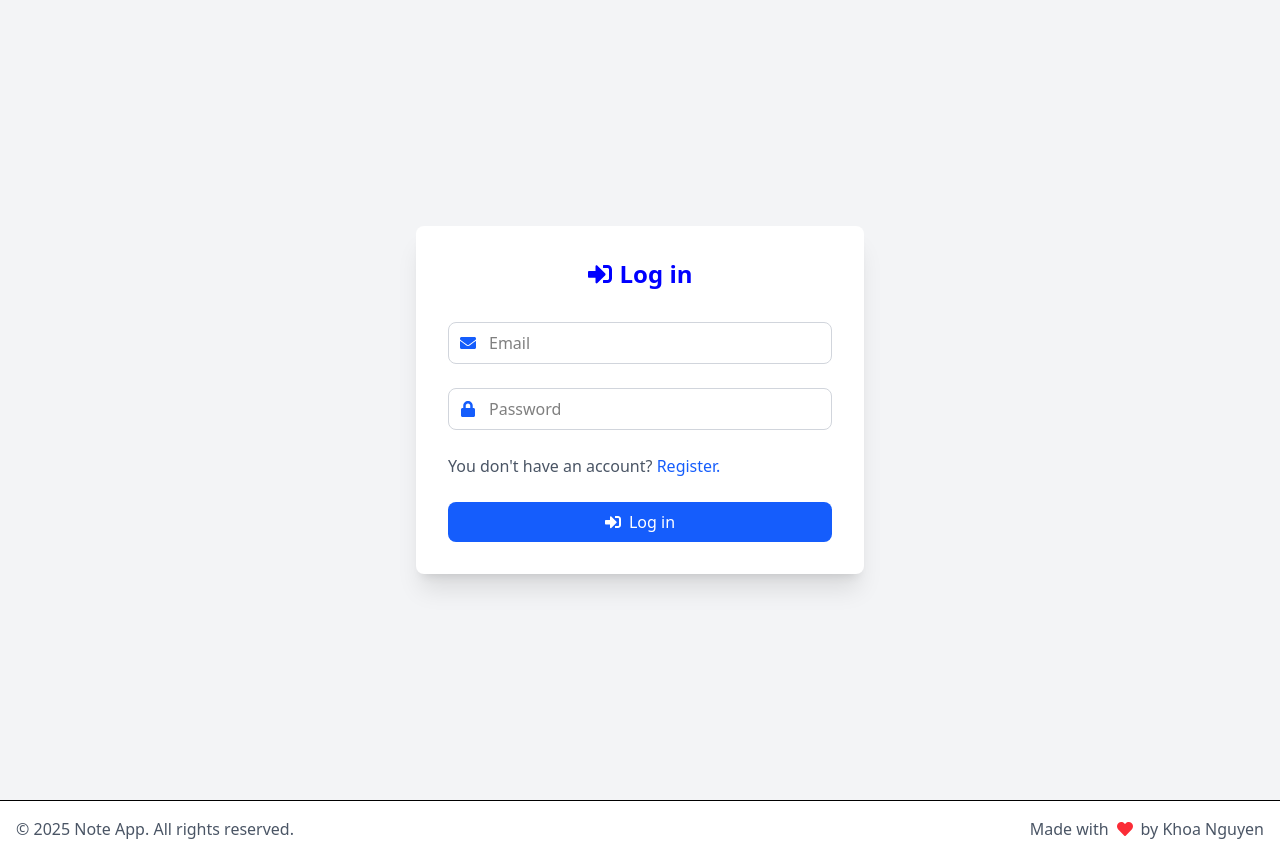
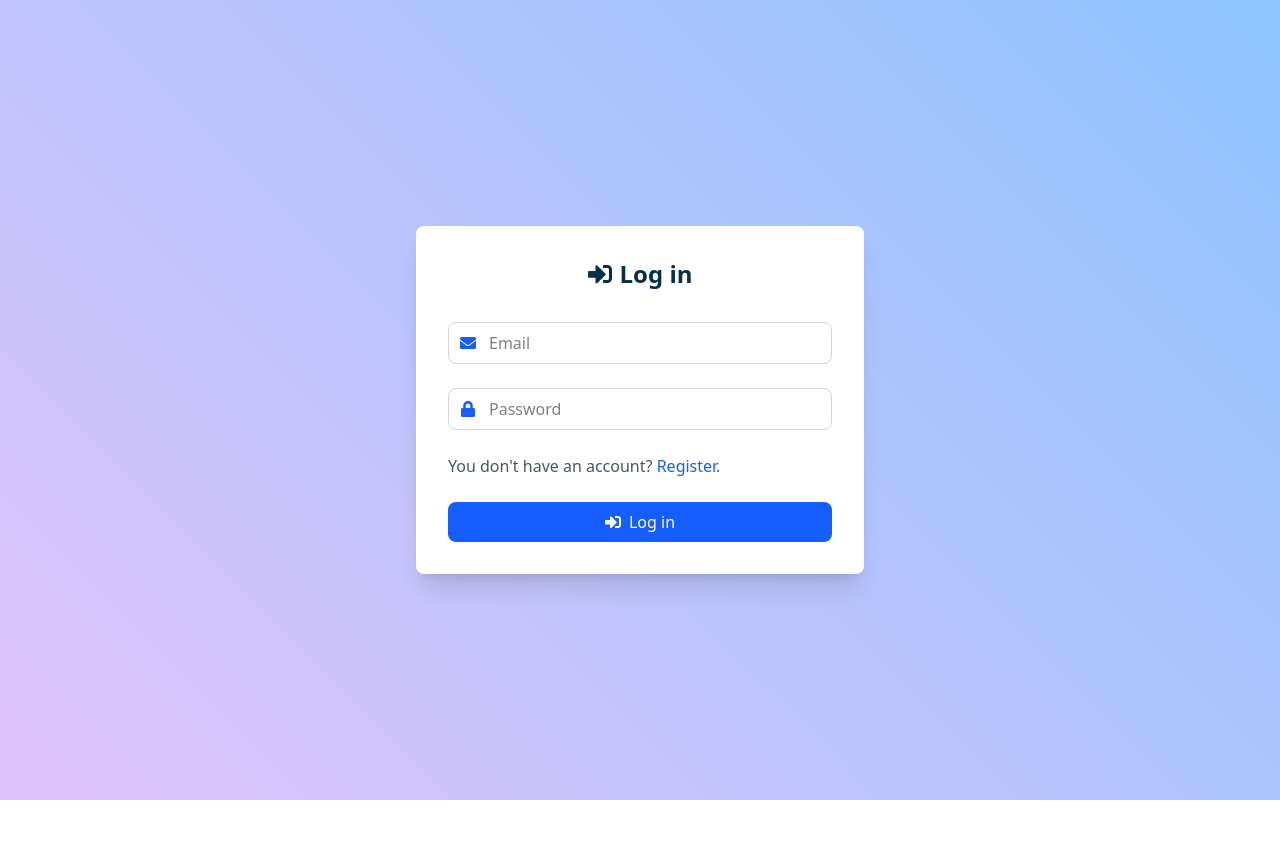
Before and after one commit to KhoaNguyen-HCMUS/note-app-frontend, a React (Vite) app: page /login in a window 1280 px wide. After the commit the page ends 800 px from the top, so only its background shows below. Built offline with nearby package versions, Linux system fonts and the light colour scheme; no server answers.

Commit message:
style: ✏  Enhance UI

```diff
--- a/src/components/layout/layout.jsx
+++ b/src/components/layout/layout.jsx
@@ -11,7 +11,7 @@ export default function Layout({ children }) {
     <div className='flex flex-col min-h-screen'>
       {!isAuthPage && <Header />}
       <main className='flex-1'>{children}</main>
-      <Footer />
+      {!isAuthPage && <Footer />}
     </div>
   );
 }
--- a/src/index.css
+++ b/src/index.css
@@ -1,5 +1,6 @@
 @import "tailwindcss";
 
 @theme {
-  --color-primary: blue;
+  --color-primary: #082f49;
+  --gradient-primary: 45deg, #e0c3fc 0%, #8ec5fc 100%;
 }
--- a/src/pages/loginPage.jsx
+++ b/src/pages/loginPage.jsx
@@ -23,7 +23,7 @@ export default function LoginPage() {
   };
 
   return (
-    <div className='min-h-screen bg-gray-100 flex items-center justify-center px-4'>
+    <div className='min-h-screen bg-linear-(--gradient-primary) flex items-center justify-center px-4'>
       <div className='max-w-md w-full'>
         <div className='bg-white rounded-lg shadow-xl p-8'>
           <div className='mb-8 text-center'>
```
